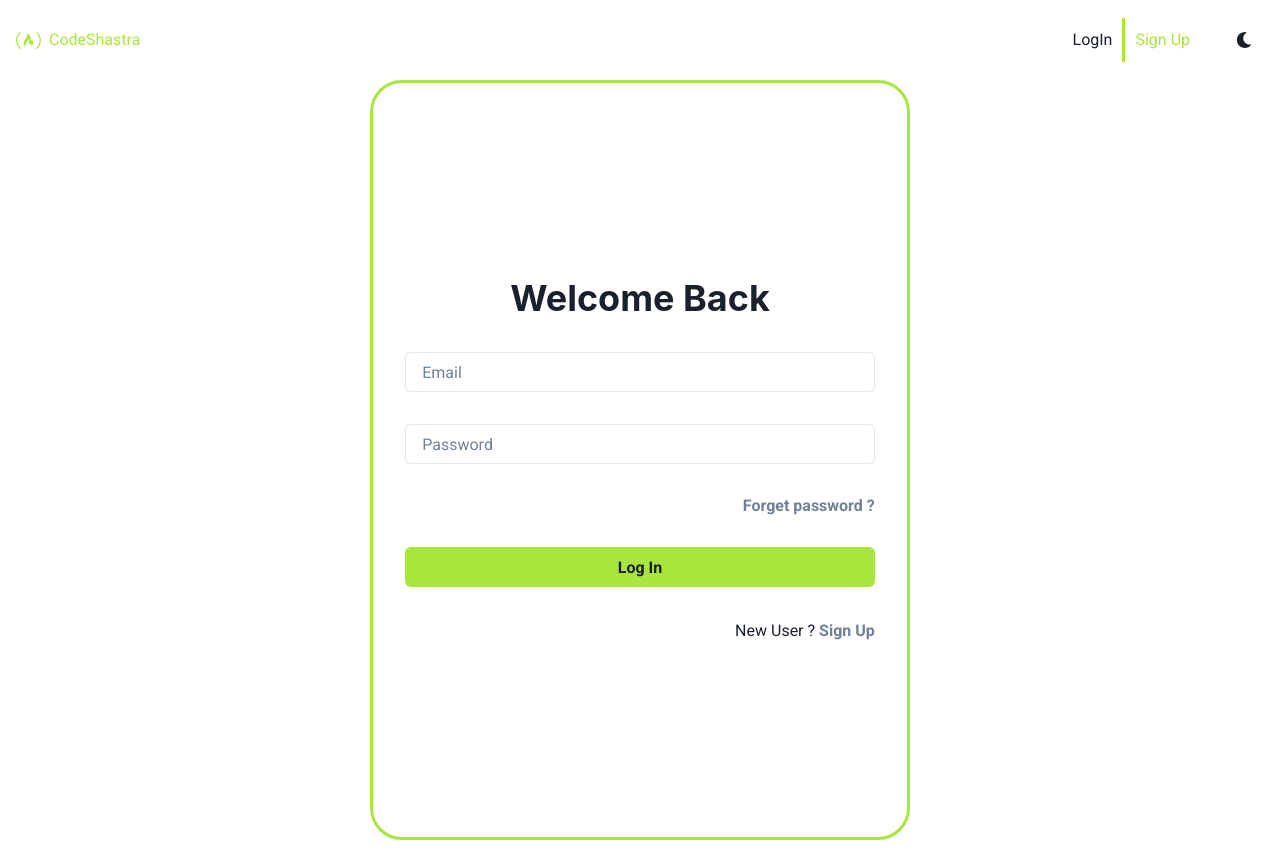
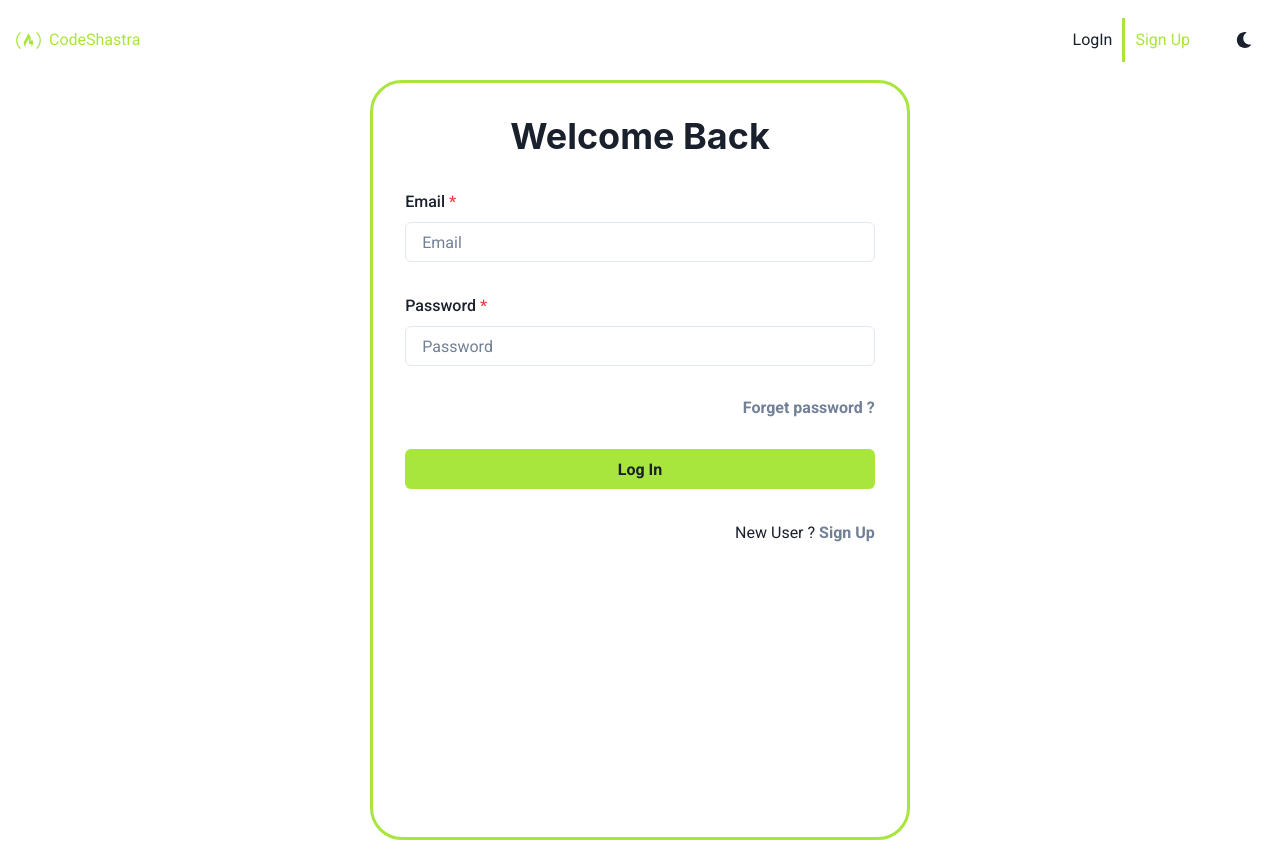
Before and after one commit to Shail2004/Coding-Platform, a React (Create React App) app in the folder FrontEnd/: page /login in a window 1280 px wide. Built offline with nearby package versions, Linux system fonts and the light colour scheme.

Commit message:
Refactor Login and Signup components to include form handling, input validation, and loading states.

```diff
--- a/FrontEnd/src/Components/Login.jsx
+++ b/FrontEnd/src/Components/Login.jsx
@@ -5,27 +5,112 @@ import {
     Input,
     Text,
     VStack,
+    useToast,
+    FormControl,
+    FormLabel,
   } from '@chakra-ui/react';
-  import React from 'react';
-  import { Link } from 'react-router-dom';
+  import React, { useState } from 'react';
+  import { Link, useNavigate } from 'react-router-dom';
+  import axios from 'axios';
 
 
 const Login = () => {
+  const [email, setEmail] = useState('');
+  const [password, setPassword] = useState('');
+  const [loading, setLoading] = useState(false);
+  const toast = useToast();
+  const navigate = useNavigate();
+
+  const handleSubmit = async (e) => {
+    e.preventDefault();
+
+    // Validate inputs
+    if (!email || !password) {
+      toast({
+        title: 'Error',
+        description: 'Please fill all the fields',
+        status: 'error',
+        duration: 5000,
+        isClosable: true,
+      });
+      return;
+    }
+
+    try {
+      setLoading(true);
+      const response = await axios.post('http://localhost:8000/api/auth/login', {
+        email,
+        password,
+      });
+
+      // Store token in localStorage
+      localStorage.setItem('token', response.data.token);
+      localStorage.setItem('user', JSON.stringify(response.data.user));
+
+      toast({
+        title: 'Login Successful',
+        description: 'Welcome back!',
+        status: 'success',
+        duration: 5000,
+        isClosable: true,
+      });
+
+      // Redirect to home page
+      navigate('/playground');
+    } catch (error) {
+      toast({
+        title: 'Error',
+        description: error.response?.data?.message || 'Login failed',
+        status: 'error',
+        duration: 5000,
+        isClosable: true,
+      });
+    } finally {
+      setLoading(false);
+    }
+  };
+
   return (
     <Container h={"95vh"} maxWw={"xl"} p={"8"} border={"solid #a9e63d" } borderRadius={"2rem"} marginBottom={"1rem"} >
+        <form onSubmit={handleSubmit}>
           <VStack h={"full"} justifyContent={"center"} spacing={"8"} alignItems={"stretch"} >
               <Heading textAlign={"center"}>Welcome Back</Heading>
-            <Input type='email' placeholder='Email' focusBorderColor='#a9e63d' required/>
-            <Input type='password' placeholder='Password' focusBorderColor='#a9e63d' required/>
-            <Button variant={"link"} alignSelf={"flex-end"}><Link  to={"/signup"} textalin="right" >Forget password ?</Link></Button>
-            <Button variant={"solid"} backgroundColor={"#a9e63d"}>Log In</Button>
+              <FormControl id="email" isRequired>
+                <FormLabel>Email</FormLabel>
+                <Input
+                  type='email'
+                  placeholder='Email'
+                  focusBorderColor='#a9e63d'
+                  value={email}
+                  onChange={(e) => setEmail(e.target.value)}
+                />
+              </FormControl>
+              <FormControl id="password" isRequired>
+                <FormLabel>Password</FormLabel>
+                <Input
+                  type='password'
+                  placeholder='Password'
+                  focusBorderColor='#a9e63d'
+                  value={password}
+                  onChange={(e) => setPassword(e.target.value)}
+                />
+              </FormControl>
+              <Button variant={"link"} alignSelf={"flex-end"}><Link to={"/signup"} textalin="right" >Forget password ?</Link></Button>
+              <Button
+                variant={"solid"}
+                backgroundColor={"#a9e63d"}
+                type="submit"
+                isLoading={loading}
+              >
+                Log In
+              </Button>
               <Text alignSelf={"flex-end"}>New User ? {"  "}
                   <Button variant={"link"}>
                     <Link to={"/signup"} >Sign Up</Link>
                   </Button>
               </Text>
           </VStack>
-
+        </form>
     </Container>
   )
 }
--- a/FrontEnd/src/Components/Signup.jsx
+++ b/FrontEnd/src/Components/Signup.jsx
@@ -6,28 +6,148 @@ import {
     Input,
     Text,
     VStack,
+    useToast,
+    FormControl,
+    FormLabel,
   } from '@chakra-ui/react';
-  import React from 'react';
-  import { Link } from 'react-router-dom';
-
+  import React, { useState } from 'react';
+  import { Link, useNavigate } from 'react-router-dom';
+  import axios from 'axios';
 
 const Signup = () => {
+  const [name, setName] = useState('');
+  const [email, setEmail] = useState('');
+  const [password, setPassword] = useState('');
+  const [loading, setLoading] = useState(false);
+  const toast = useToast();
+  const navigate = useNavigate();
+
+  const handleSubmit = async (e) => {
+    e.preventDefault();
+
+    // Validate inputs
+    if (!name || !email || !password) {
+      toast({
+        title: 'Error',
+        description: 'Please fill all the fields',
+        status: 'error',
+        duration: 5000,
+        isClosable: true,
+      });
+      return;
+    }
+
+    // Basic email validation
+    const emailRegex = /^[^\s@]+@[^\s@]+\.[^\s@]+$/;
+    if (!emailRegex.test(email)) {
+      toast({
+        title: 'Error',
+        description: 'Please enter a valid email address',
+        status: 'error',
+        duration: 5000,
+        isClosable: true,
+      });
+      return;
+    }
+
+    // Password validation (at least 6 characters)
+    if (password.length < 6) {
+      toast({
+        title: 'Error',
+        description: 'Password should be at least 6 characters',
+        status: 'error',
+        duration: 5000,
+        isClosable: true,
+      });
+      return;
+    }
+
+    try {
+      setLoading(true);
+      const response = await axios.post('http://localhost:8000/api/auth/register', {
+        name,
+        email,
+        password,
+      });
+
+      // Store token in localStorage
+      localStorage.setItem('token', response.data.token);
+      localStorage.setItem('user', JSON.stringify(response.data.user));
+
+      toast({
+        title: 'Account created!',
+        description: "We've created your account successfully.",
+        status: 'success',
+        duration: 5000,
+        isClosable: true,
+      });
+
+      // Redirect to home page
+      navigate('/playground');
+    } catch (error) {
+      toast({
+        title: 'Error',
+        description: error.response?.data?.message || 'Registration failed',
+        status: 'error',
+        duration: 5000,
+        isClosable: true,
+      });
+    } finally {
+      setLoading(false);
+    }
+  };
+
   return (
     <Container h={"90vh"} maxWw={"xl"} p={"8"} border={"solid #a9e63d" } borderRadius={"2rem"} marginBottom={"1rem"} >
+      <form onSubmit={handleSubmit}>
         <VStack h={"full"} justifyContent={"center"} spacing={"8"} alignItems={"stretch"} >
             <Heading textAlign={"center"}>Sign Up</Heading>
             <Avatar alignSelf={'center'} boxSize={'32'} />
-        <Input placeholder='Name' focusBorderColor={"#a9e63d"} required/>
-        <Input type='email' placeholder='Email' focusBorderColor={"#a9e63d"} required/>
-        <Input type='password' placeholder='Password' focusBorderColor={"#a9e63d"} required/>
-        <Button variant={"solid"} backgroundColor={"#a9e63d"} color={"black"}>Sign Up</Button>
+            <FormControl id="name" isRequired>
+              <FormLabel>Name</FormLabel>
+              <Input
+                placeholder='Name'
+                focusBorderColor={"#a9e63d"}
+                value={name}
+                onChange={(e) => setName(e.target.value)}
+              />
+            </FormControl>
+            <FormControl id="email" isRequired>
+              <FormLabel>Email</FormLabel>
+              <Input
+                type='email'
+                placeholder='Email'
+                focusBorderColor={"#a9e63d"}
+                value={email}
+                onChange={(e) => setEmail(e.target.value)}
+              />
+            </FormControl>
+            <FormControl id="password" isRequired>
+              <FormLabel>Password</FormLabel>
+              <Input
+                type='password'
+                placeholder='Password'
+                focusBorderColor={"#a9e63d"}
+                value={password}
+                onChange={(e) => setPassword(e.target.value)}
+              />
+            </FormControl>
+            <Button
+              variant={"solid"}
+              backgroundColor={"#a9e63d"}
+              color={"black"}
+              type="submit"
+              isLoading={loading}
+            >
+              Sign Up
+            </Button>
             <Text alignSelf={"flex-end"} >Already Registered ? {"  "}
                 <Button variant={"link"}>
                     <Link to={"/login"}>Log In</Link>
                 </Button>
             </Text>
         </VStack>
-
+      </form>
     </Container>
   )
 }
```
Lines whose indentation alone changed are shown as unchanged.
